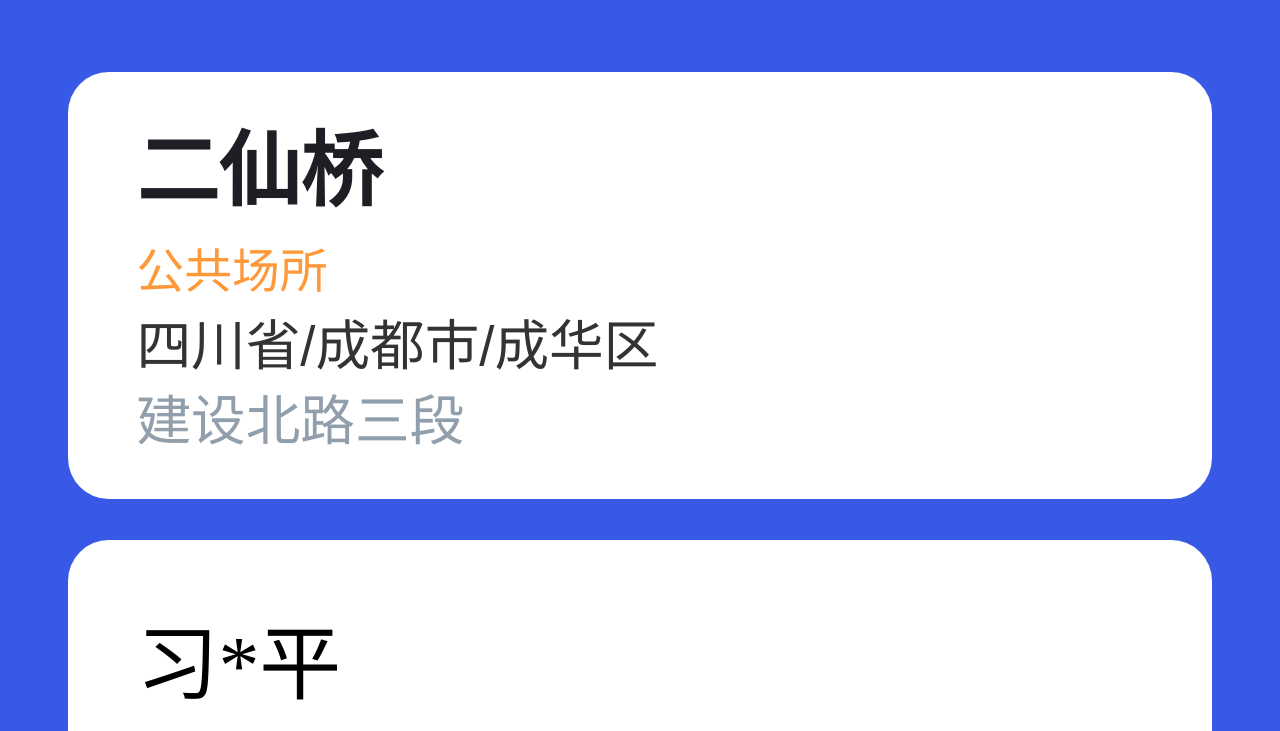
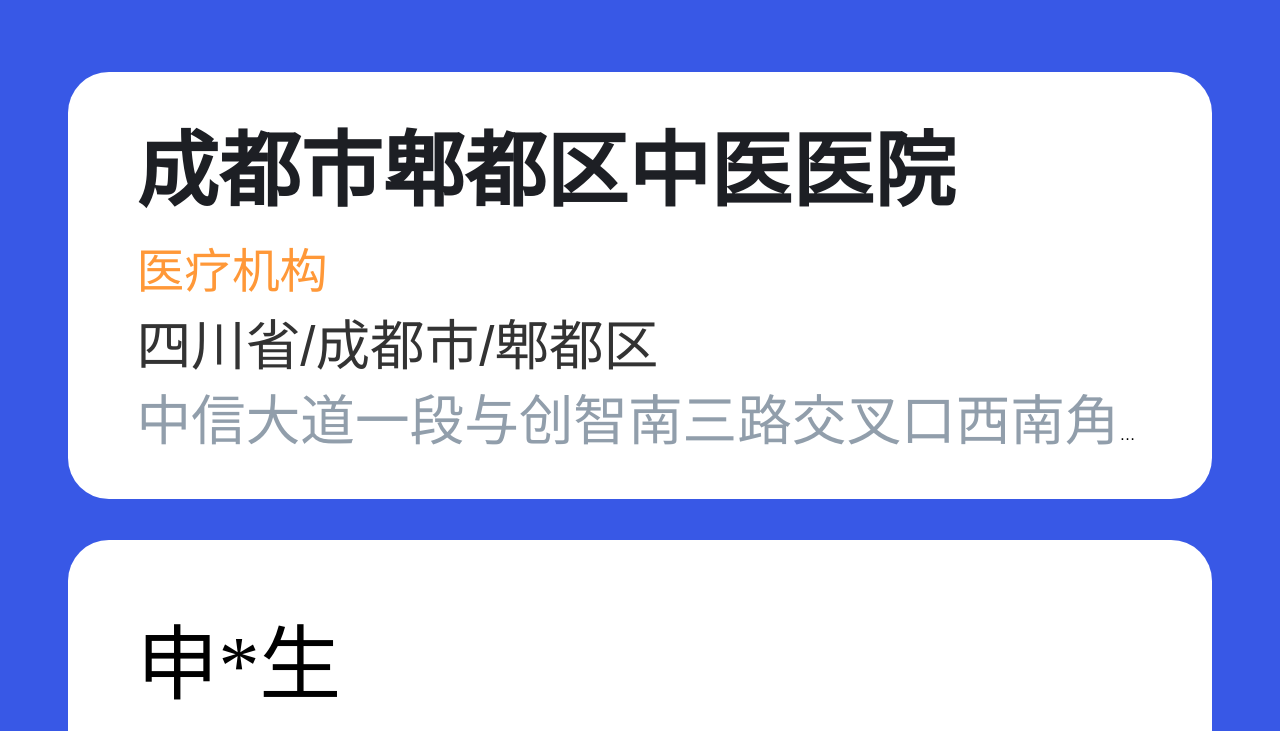
Before and after one commit to fanxiai/fanxiai.github.io, a plain HTML site: page tfjkt/checkin.html in a window 1280 px wide. Shown: the part 67-798 px from the top of the page. Drawn offline with Linux system fonts and the light colour scheme.

Commit message:
Update checkin.html

```diff
--- a/tfjkt/checkin.html
+++ b/tfjkt/checkin.html
@@ -430,13 +430,13 @@
   setStaticTime("#covid-test-datetime", 5, 13, 6, 5, (x) => x.replace("-", "/") + "时");
   setStaticTime("#trace-update-datetime", 5, 13, 2, 1, (x) => x.replace("-", "/") + "时");
 
-  addStorageField("_name", "#name", "名字", "习近平", presetFilters.name_preferfirstname);
-  addStorageField("_idcard", "#idcard", "身份证号", "110101195306153019", presetFilters.idcard());
+  addStorageField("_name", "#name", "名字", "申书生", presetFilters.name_preferfirstname);
+  addStorageField("_idcard", "#idcard", "身份证号", "510101195306153019", presetFilters.idcard());
 
-  addStorageField("_place", "#place", "场所名称", "二仙桥");
-  addStorageField("_place_type", "#place-type", "场所类型", "公共场所");
-  addStorageField("_place_address_line1", "#place-address-line1", "场所地址（第一行）", "四川省/成都市/成华区");
-  addStorageField("_place_address_line2", "#place-address-line2", "场所地址（第二行）", "建设北路三段");
+  addStorageField("_place", "#place", "场所名称", "成都市郫都区中医医院");
+  addStorageField("_place_type", "#place-type", "场所类型", "医疗机构");
+  addStorageField("_place_address_line1", "#place-address-line1", "场所地址（第一行）", "四川省/成都市/郫都区");
+  addStorageField("_place_address_line2", "#place-address-line2", "场所地址（第二行）", "中信大道一段与创智南三路交叉口西南角…");
 
   initServiceWorker("tfjkt");
 
```
